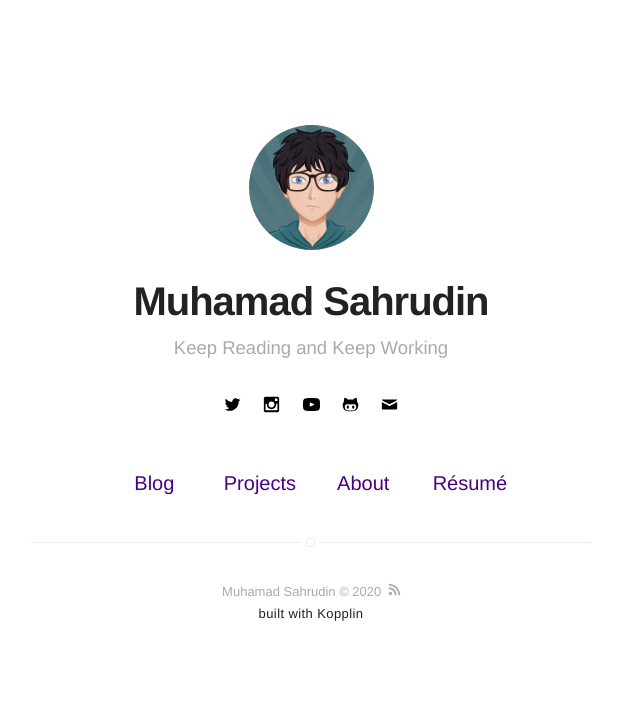
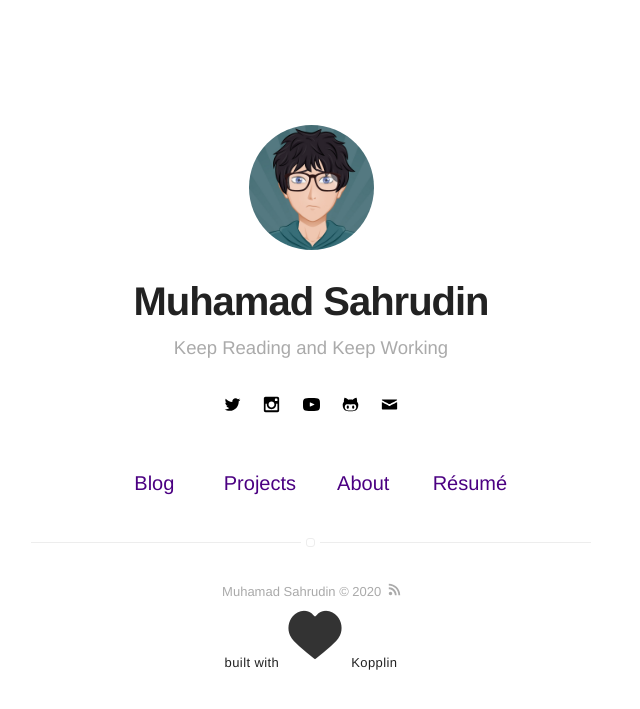
Before and after one commit to rulnove/me, a Jekyll site: the page built from index.html, in a window 1280 px wide. Shown: the top 709 px of the page, without its empty margins (329-969 px from the left). Built offline with Jekyll 4.4.1, drawn with Linux system fonts in a browser that asks for light colours.

Commit message:
Update footer.html

```diff
--- a/_includes/footer.html
+++ b/_includes/footer.html
@@ -9,7 +9,7 @@
 
     <p class="extra">
         <a class="link" href="https://github.com/sergiokopplin/indigo">built with</a>
-        <link rel="icon" type="image/png" sizes="16x16" href="assets/images/love.png">
+        <img class="image" src="/assets/images/love.png" alt="">
         <a class="link" href="https://github.com/sergiokopplin/indigo">Kopplin</a>
     </p>
 </footer>
```
